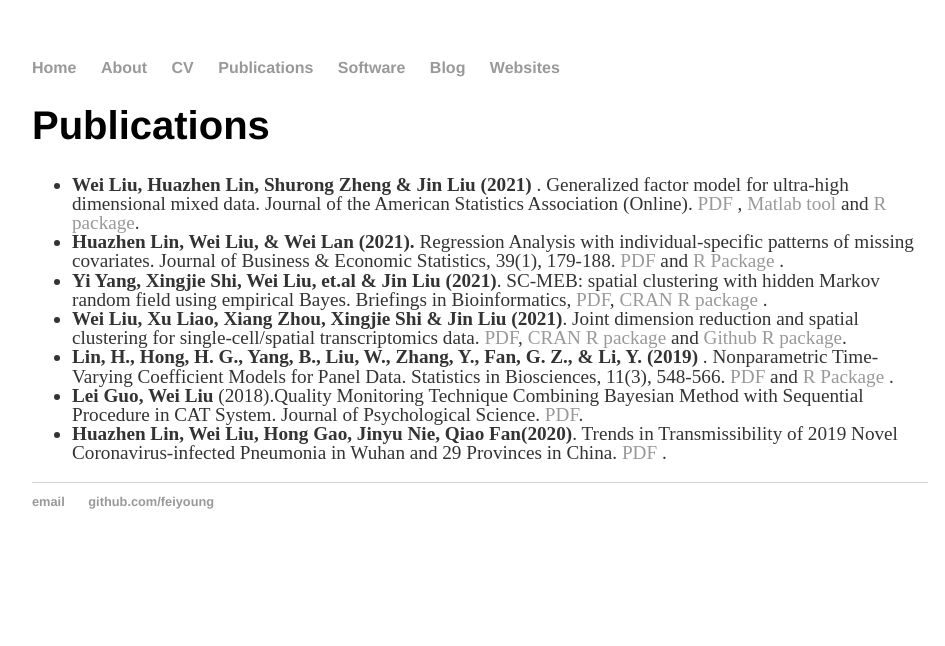
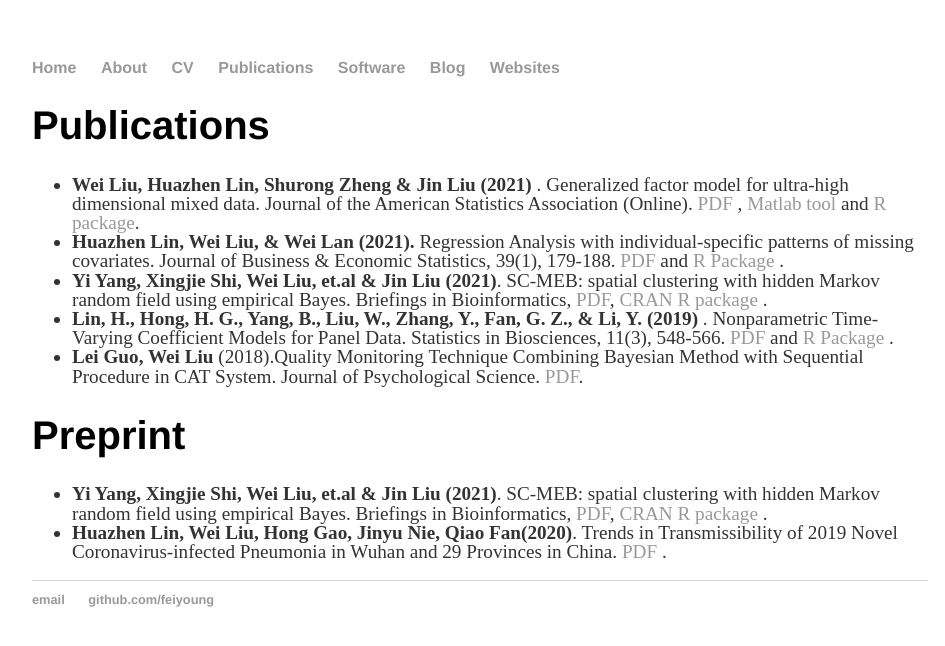
Before and after one commit to feiyoung/feiyoung.github.io, a Jekyll site: the page built from publications/index.html, in a window 1280 px wide. Shown: the top 646 px of the page, without its empty margins (160-1105 px from the left). Built offline with Jekyll 4.4.1, drawn with Linux system fonts in a browser that asks for light colours.

Commit message:
update publication

```diff
--- a/publications/index.html
+++ b/publications/index.html
@@ -9,13 +9,15 @@ title: Publications
    <li><strong>Wei Liu, Huazhen Lin, Shurong Zheng & Jin Liu (2021)</strong> . Generalized factor model for ultra-high dimensional mixed data. Journal of the American Statistics Association (Online).  <a href="https://www.tandfonline.com/doi/full/10.1080/01621459.2021.1999818"> PDF </a>, <a href="https://github.com/feiyoung/MGFM"> Matlab tool</a> and <a href="https://github.com/feiyoung/GFM"> R package</a>. </li>
   <li><strong>Huazhen Lin, Wei Liu, & Wei Lan (2021).</strong>   Regression Analysis with individual-specific patterns of missing covariates. Journal of Business & Economic Statistics, 39(1), 179-188. <a href="https://www.tandfonline.com/doi/pdf/10.1080/07350015.2019.1635486?needAccess=true"> PDF </a>  and <a href="https://github.com/feiyoung/ILSE">R Package </a>. </li>
    <li><strong>Yi Yang, Xingjie Shi, Wei Liu, et.al & Jin Liu (2021)</strong>. SC-MEB: spatial clustering with hidden Markov random field using empirical Bayes. Briefings in Bioinformatics,  <a href="https://doi.org/10.1093/bib/bbab466">PDF</a>, <a href="https://CRAN.R-project.org/package=SC.MEB"> CRAN R package</a> .</li>
-  <li><strong>Wei Liu, Xu Liao, Xiang Zhou, Xingjie Shi & Jin Liu (2021)</strong>.  Joint dimension reduction and spatial clustering for single-cell/spatial transcriptomics data.  <a href="https://doi.org/10.1101/2021.12.25.474153">PDF</a>, <a href="https://CRAN.R-project.org/package=DR.SC"> CRAN R package</a> and <a href="https://github.com/feiyoung/DR.SC"> Github R package</a>. </li>
   <li><strong>Lin, H., Hong, H. G., Yang, B., Liu, W., Zhang, Y., Fan, G. Z., & Li, Y. (2019)</strong> . Nonparametric Time-Varying Coefficient Models for Panel Data. Statistics in Biosciences, 11(3), 548-566. <a href="https://link.springer.com/article/10.1007/s12561-019-09248-0">PDF</a> and <a href="https://github.com/feiyoung/nptvcmPD">R Package </a>. </li>
   <li> <strong>Lei Guo, Wei Liu </strong> (2018).Quality Monitoring Technique Combining Bayesian Method with Sequential Procedure in CAT System. Journal of Psychological Science.  <a href="http://www.psysci.org/EN/abstract/abstract10065.shtml">PDF</a>. </li>
+  </ul>
+
+			<h1>Preprint</h1>
+ <ul>
+   <li><strong>Yi Yang, Xingjie Shi, Wei Liu, et.al & Jin Liu (2021)</strong>. SC-MEB: spatial clustering with hidden Markov random field using empirical Bayes. Briefings in Bioinformatics,  <a href="https://doi.org/10.1093/bib/bbab466">PDF</a>, <a href="https://CRAN.R-project.org/package=SC.MEB"> CRAN R package</a> .</li>
   <li><strong>Huazhen Lin, Wei Liu, Hong Gao, Jinyu Nie, Qiao Fan(2020)</strong>. Trends in Transmissibility of 2019 Novel
 Coronavirus-infected Pneumonia in Wuhan and 29
 Provinces in China.  <a href="https://www.medrxiv.org/content/10.1101/2020.02.21.20026468v1">PDF</a> . </li>
   </ul>
-
-
 					</div>
```
